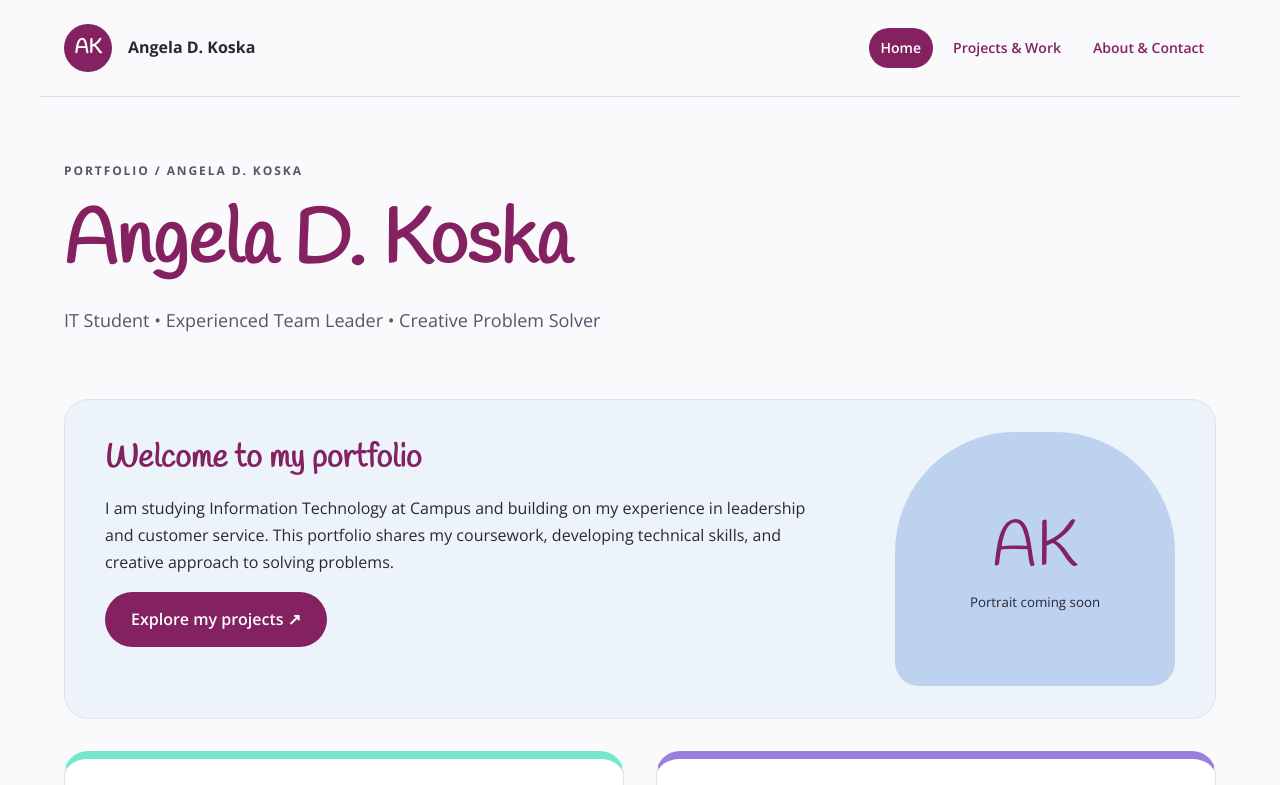
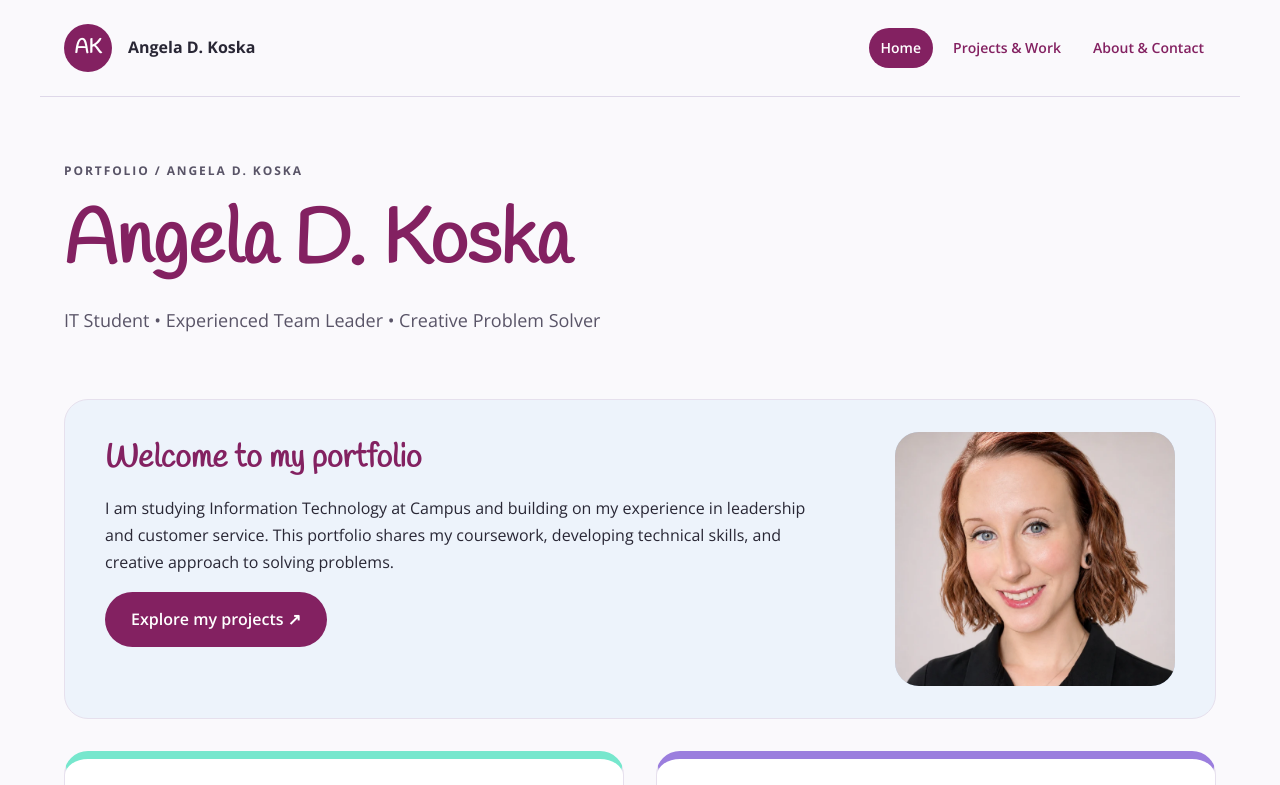
Before and after one commit to angelakoska/my-portfolio, a plain HTML site: page index.html in a window 1280 px wide. Shown: the top 785 px of the page. Drawn offline with nearby package versions, Linux system fonts and the light colour scheme.

Commit message:
Add responsive portfolio headshot

```diff
--- a/index.html
+++ b/index.html
@@ -28,8 +28,9 @@
     <section class="welcome-card" aria-labelledby="welcome-heading">
       <h2 id="welcome-heading">Welcome to my portfolio</h2>
       <p>I am studying Information Technology at Campus and building on my experience in leadership and customer service. This portfolio shares my coursework, developing technical skills, and creative approach to solving problems.</p>
-      <!-- Add the chosen portrait here with meaningful alt text. -->
-      <div class="portrait-placeholder" role="img" aria-label="Portrait placeholder for Angela D. Koska"><span aria-hidden="true">AK</span><small>Portrait coming soon</small></div>
+      <figure class="portrait">
+        <img src="assets/angela-koska-headshot.webp" alt="Professional headshot of Angela D. Koska wearing a black shirt with her signature logo.">
+      </figure>
       <p><a class="button" href="projects.html">Explore my projects <span aria-hidden="true">↗</span></a></p>
     </section>
     <section class="skills-card" aria-labelledby="skills-heading">
--- a/styles.css
+++ b/styles.css
@@ -36,9 +36,8 @@ nav a:hover { box-shadow: inset 0 0 0 2px var(--plum); }
 section { background: white; padding: 24px; border-radius: var(--radius); border: 1px solid #e6e0ed; min-width: 0; }
 section > :last-child { margin-bottom: 0; }
 .welcome-card { background: #edf3fb; position: relative; }
-.portrait-placeholder { display: grid; place-content: center; text-align: center; min-height: 200px; margin: 24px 0; border-radius: 120px 120px 24px 24px; background: var(--blue); color: var(--plum); }
-.portrait-placeholder span { font: 4rem 'Handlee', cursive; }
-.portrait-placeholder small { color: var(--ink); }
+.portrait { display: grid; place-items: center; width: min(100%, 360px); margin: 24px auto; overflow: hidden; border-radius: 24px; background: var(--blue); }
+.portrait img { width: 100%; height: auto; object-fit: contain; }
 .button { display: inline-block; background: var(--plum); color: white; padding: 12px 24px; border-radius: 32px; text-decoration: none; font-weight: 600; }
 .button:hover { background: #67204f; }
 .skills-card { border-top: 8px solid var(--mint); }
@@ -58,7 +57,8 @@ section > :last-child { margin-bottom: 0; }
   .page-intro, .welcome-card, .featured-card, .projects-section { grid-column: 1 / -1; }
   section { padding: 32px; }
   .welcome-card { padding-right: 288px; min-height: 320px; }
-  .portrait-placeholder { position: absolute; right: 32px; top: 32px; width: 216px; height: calc(100% - 64px); margin: 0; }
+  .portrait { position: absolute; right: 32px; top: 32px; width: 216px; height: calc(100% - 64px); margin: 0; }
+  .portrait img { width: 100%; height: 100%; object-fit: contain; }
   .project-grid { grid-template-columns: repeat(2, minmax(0, 1fr)); }
   section[aria-labelledby='story-heading'] { grid-column: 1 / -1; }
 }
@@ -67,7 +67,7 @@ section > :last-child { margin-bottom: 0; }
   #main-content { padding-top: 56px; }
   .project-grid { grid-template-columns: repeat(3, minmax(0, 1fr)); }
   .welcome-card { padding: 40px 384px 40px 40px; }
-  .portrait-placeholder { width: 280px; right: 40px; }
+  .portrait { width: 280px; right: 40px; }
   .page-layout { gap: 32px; }
 }
 
```
Also changed, not shown: assets/angela-koska-headshot.webp (added).
